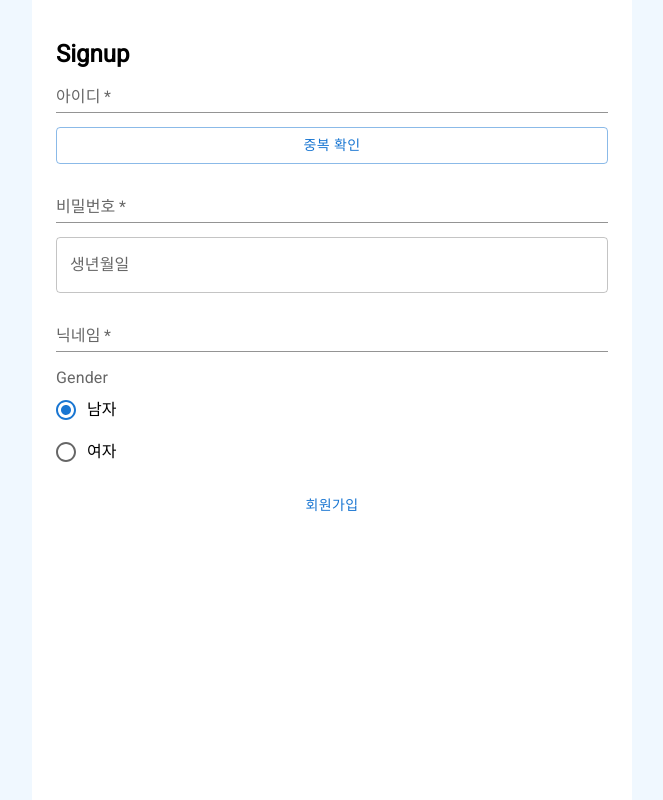
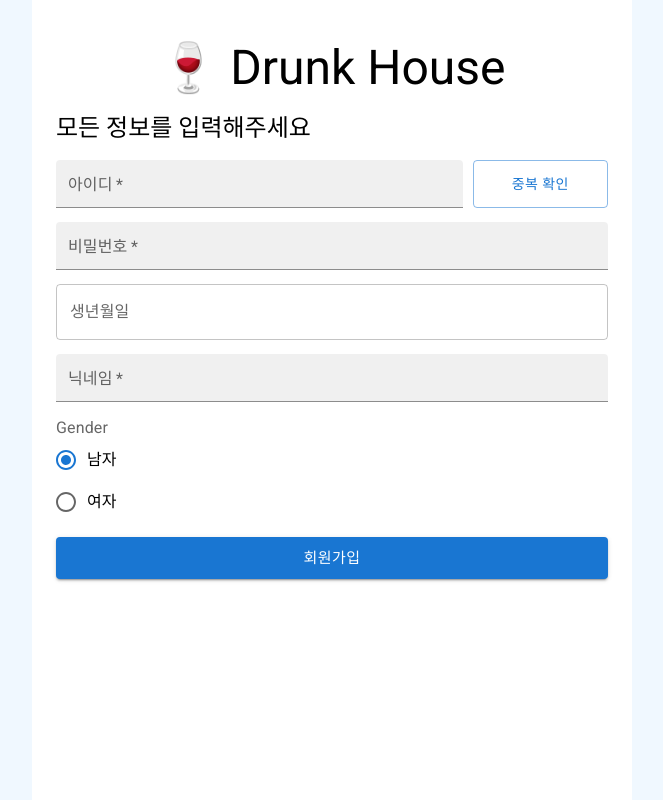
Before and after one commit to appleSimple/drunk-house, a Next.js app: page /signup in a window 1280 px wide. Shown: the whole page, without its empty margins (308-971 px from the left). Built offline with nearby package versions, Linux system fonts and the light colour scheme.

Commit message:
style: 회원가입 화면 스타일 재정비

```diff
--- /dev/null
+++ b/src/app/signup/layout.module.css
@@ -0,0 +1,16 @@
+.layout {
+  display: flex;
+  flex-direction: column;
+  gap: 16px;
+}
+
+.logo:hover {
+  cursor: pointer;
+  opacity: 0.6;
+}
+
+@media screen and (max-width: 460px) {
+  .logo {
+    font-size: 2.5rem;
+  }
+}
--- a/src/app/signup/layout.tsx
+++ b/src/app/signup/layout.tsx
@@ -1,10 +1,20 @@
+'use client';
+
+import Typography from "@mui/material/Typography"
+import { useRouter } from "next/navigation";
+import styles from './layout.module.css'
+
 export default function SignupLayout({
   children
 }: {
   children: React.ReactNode
 }) {
+  const router = useRouter();
+
   return (
-    <section>
+    <section className={styles.layout}>
+      <Typography variant="h3" fontWeight={500} align="center" onClick={() => router.push('/login')} className={styles.logo}>🍷 Drunk House</Typography>
+      <Typography variant="h5">모든 정보를 입력해주세요</Typography>
       {children}
     </section>
   )
--- a/src/app/signup/page.module.css
+++ b/src/app/signup/page.module.css
@@ -1,4 +1,4 @@
-.login {
+.signup {
 
 }
 
@@ -7,3 +7,15 @@
   flex-direction: column;
   gap: 14px;
 }
+
+.userId {
+  display: grid;
+  grid-template-columns: 3fr 1fr;
+  gap: 10px;
+}
+
+@media screen and (max-width: 460px) {
+  .userId {
+    grid-template-columns: 2fr 1fr;
+  }
+}
--- a/src/app/signup/page.tsx
+++ b/src/app/signup/page.tsx
@@ -1,5 +1,5 @@
 'use client';
-import { ChangeEvent, FormEvent, FormEventHandler, useEffect, useRef, useState } from 'react';
+import { ChangeEvent, FormEvent, useEffect, useRef, useState } from 'react';
 import styles from './page.module.css';
 import { BaseInput } from '@/components/base-input';
 import { BaseButton } from '@/components/base-button';
@@ -14,6 +14,8 @@ import dayjs from 'dayjs';
 import Button from '@mui/material/Button';
 
 import { UserBody, duplicateCheck, signup } from '@/config/api/user-service';
+import TextField from '@mui/material/TextField';
+import ButtonGroup from '@mui/material/ButtonGroup';
 
 /**
  * TODO
@@ -70,7 +72,6 @@ export default function Signup() {
     try {
       // TODO type 정의하기
       const response = await signup(body);
-      console.log(response);
     } catch {
       console.error('error');
     }
@@ -92,14 +93,15 @@ export default function Signup() {
 
   return (
     <>
-      <div className={styles.login}>
-        <h1>Signup</h1>
+      <div className={styles.signup}>
         <form className={styles.form} onSubmit={submit}>
-          <BaseInput value={userName} onChange={handleUserName} label="아이디" variant="standard" size="small" name="username" autoComplete="username" required />
-          <Button onClick={checkDuplication} variant="outlined">중복 확인</Button>
-          <BaseInput ref={passwordRef} label="비밀번호" variant="standard" size="small" name="password" autoComplete="current-password" required />
+          <div className={styles.userId}>
+            <TextField value={userName} onChange={handleUserName} label="아이디" variant="filled" size="small" name="username" autoComplete="username" required />
+            <Button onClick={checkDuplication} variant="outlined">중복 확인</Button>
+          </div>
+          <TextField inputRef={passwordRef} label="비밀번호" variant="filled" size="small" name="password" autoComplete="current-password" required />
           <DatePicker inputRef={birthRef} label="생년월일" />
-          <BaseInput ref={nicknameRef} label="닉네임" variant="standard" size="small" name="nickname" autoComplete="nickname" required />
+          <TextField inputRef={nicknameRef} label="닉네임" variant="filled" size="small" name="nickname" autoComplete="nickname" required />
           <FormControl>
             <FormLabel id="demo-radio-buttons-group-label">Gender</FormLabel>
             <RadioGroup
@@ -113,7 +115,7 @@ export default function Signup() {
               <FormControlLabel value={Gender.FEMALE} control={<Radio />} label="여자" />
             </RadioGroup>
           </FormControl>
-          <BaseButton type="submit">회원가입</BaseButton>
+          <Button type="submit" variant='contained' size='large'>회원가입</Button>
         </form>
       </div>
     </>
```
